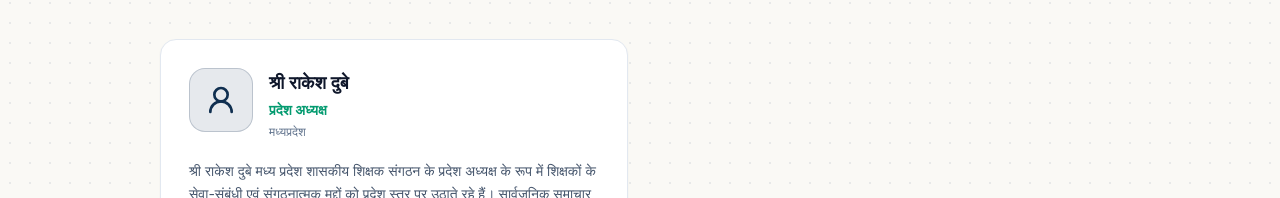
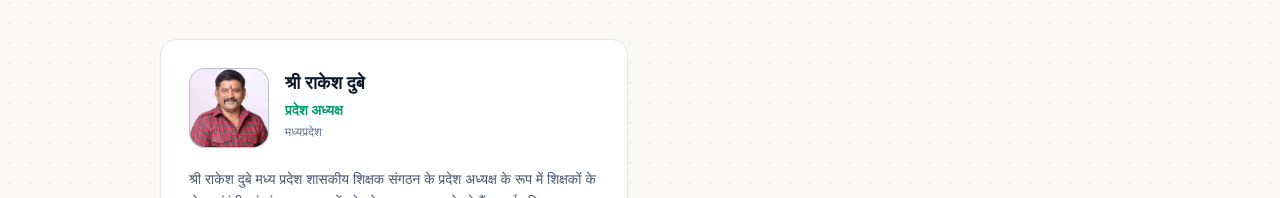
Before and after one commit to harshvardhan-it/sssmp-portal, a React (Vite) app in the folder frontend/: page /#/leadership in a window 1280 px wide. Shown: the part 271-469 px from the top of the page. Built offline with nearby package versions, Linux system fonts and the light colour scheme; no server answers.

Commit message:
Display Rakesh Dubey portrait on leadership page

```diff
--- a/frontend/src/pages/Leadership/LeadershipPage.tsx
+++ b/frontend/src/pages/Leadership/LeadershipPage.tsx
@@ -29,8 +29,17 @@ export const LeadershipPage: React.FC = () => {
               className="bg-white rounded-2xl p-6 sm:p-7 border border-slate-200 shadow-xs hover:shadow-md transition flex flex-col"
             >
               <div className="flex items-start gap-4 mb-5">
-                <div className="w-16 h-16 rounded-2xl bg-[#102F50]/10 flex items-center justify-center text-[#102F50] border border-[#102F50]/20 shrink-0">
-                  <UserRound className="w-8 h-8" />
+                <div className="w-20 h-20 rounded-2xl bg-[#102F50]/10 flex items-center justify-center text-[#102F50] border border-[#102F50]/20 shrink-0 overflow-hidden">
+                  {leader.id === 'rakesh-dubey' ? (
+                    <img
+                      src="/rakesh-dubey.png"
+                      alt={language === 'hi' ? leader.nameHi : leader.name}
+                      className="w-full h-full object-cover"
+                      loading="lazy"
+                    />
+                  ) : (
+                    <UserRound className="w-8 h-8" />
+                  )}
                 </div>
                 <div className="min-w-0">
                   <h2 className="text-lg font-bold text-slate-900 font-serif">
```
